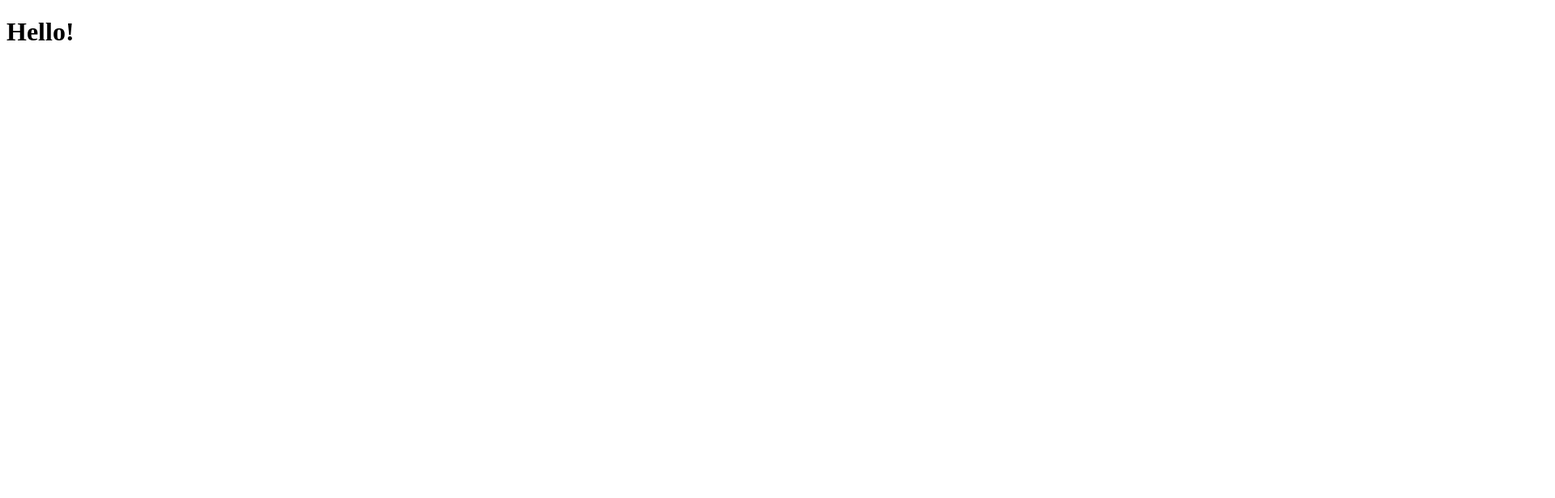
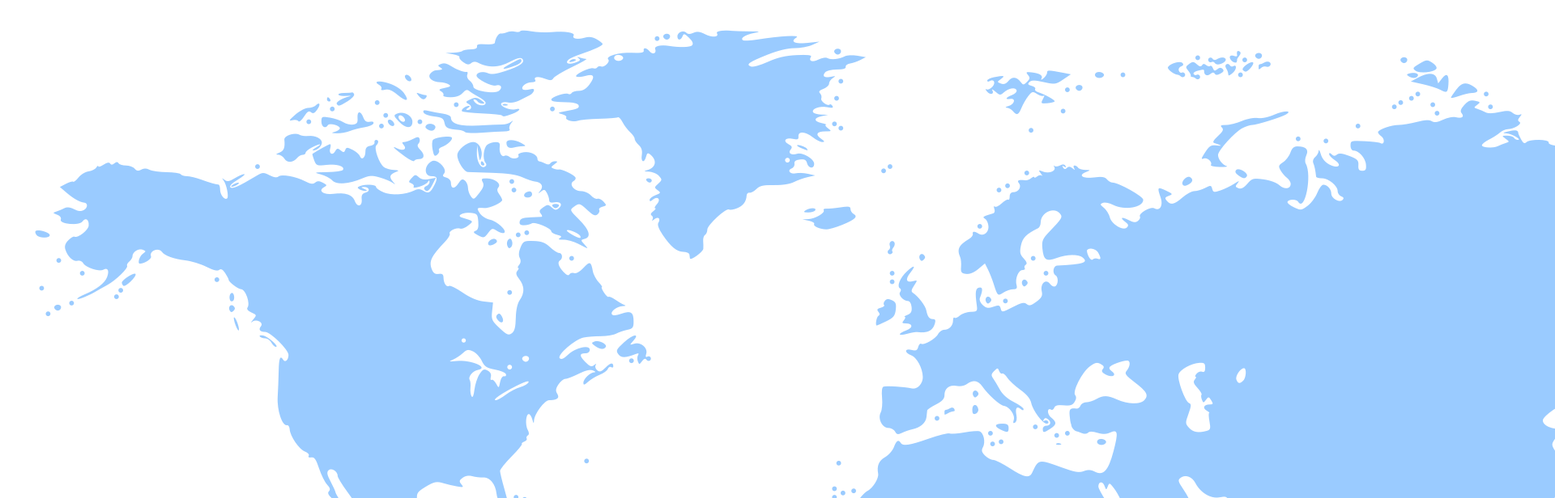
Before and after one commit to mibdennis/HTML-collaborative, a plain HTML site: page src/index.html in a window 1280 px wide. Shown: the top 616 px of the page at 81% size, 1920 px wide, since content can reach past the window. Drawn offline with Linux system fonts and the light colour scheme.

Commit message:
v1.3
v1.3

```diff
--- a/src/index.html
+++ b/src/index.html
@@ -1,10 +1,9 @@
-<!DOCTYPE html>
 <!DOCTYPE html>
 <html>
 <head>
 	<title>Neighbourhood</title>
 </head>
 <body>
-<h1>Hello!</h1>
+<img src="../images/worldmap.png" style="width:auto;height:auto;">
 </body>
 </html>
```
Also changed, not shown: images/worldmap.png (renamed from images/molumen-world-map-1.png).
